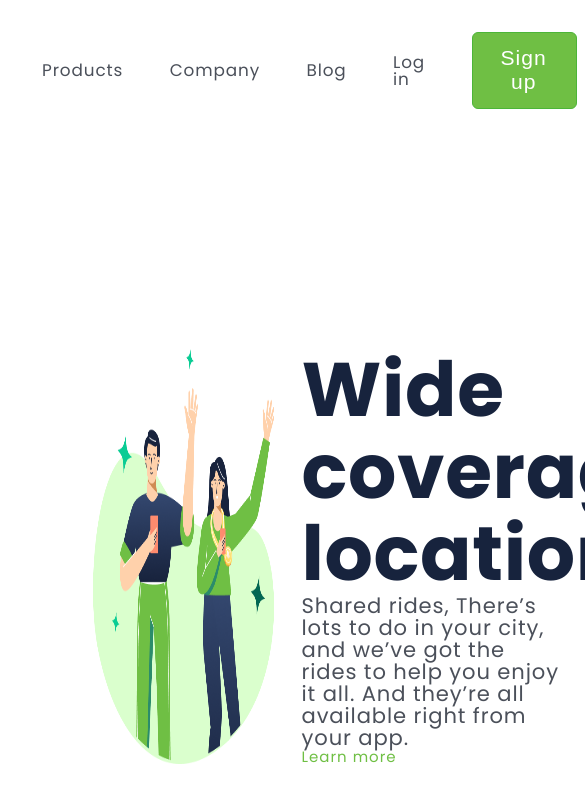
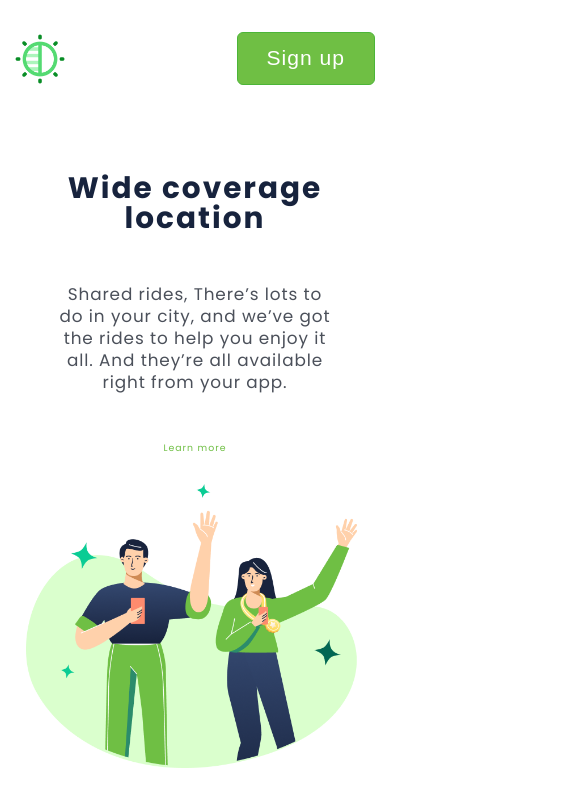
Before and after one commit to arthurdeandradehygino-crypto/Wide-Coverage-Location, a plain HTML site: page index.html in a window 390 px wide. Shown: the top 806 px of the page, 585 px wide, since content can reach past the window. Drawn offline with Linux system fonts and the light colour scheme.

Commit message:
Mobile layout finished

```diff
--- a/assets/css/pages/home.css
+++ b/assets/css/pages/home.css
@@ -28,6 +28,7 @@
     display: flex;
     justify-content: space-between;
     align-items: flex-start;
+
 }
 
 .menu-nav-list {
@@ -43,7 +44,7 @@
 .menu-dark-light-mode {
 
     display: flex;
-    margin-top: 2rem;
+     margin-top: 2rem;
     margin-right: 2.625rem;
     align-items: center;
 
@@ -124,7 +125,7 @@
 
 .menu-dark-light-mode-icon {
 
-    width: 3.5em;
+    width: 8vh;
     height: auto;
 
 }
@@ -136,12 +137,14 @@
 
 .main-content {
 
-    display: grid;
-    grid-template-columns: 1fr 1fr;
+    display: flex;
+    flex-wrap: wrap-reverse;
     justify-content: space-evenly;
     align-content: space-around;
+     align-items: center;
+        gap: 2rem;
 
-
+margin-bottom: auto;
 }
 
 .main-img {
@@ -152,10 +155,11 @@
 
 .img {
 
-    margin-left: 70px;
+
     display: flex;
     justify-content: center;
     align-content: center;
+flex: 1 1 500px;
 
 
 
@@ -166,7 +170,9 @@
 
     display: grid;
     grid-template-rows: auto auto auto;
-    align-content: space-between;
+    align-content: space-evenly;
+    flex: 1 1 500px;
+        gap: 3.125rem;
 
 
 
@@ -177,9 +183,9 @@
 
     width: 100%;
     color: var(--font-main-color-d);
-    line-height: 5.125rem;
-    letter-spacing: 0.6px;
-    font-size: 9vh;
+    line-height: 4.125rem;
+    letter-spacing: 0.038rem;
+    font-size: 4vw;
     font-weight: bold;
 
 
@@ -189,8 +195,8 @@
 
     width: 70%;
     color: var(--font-text-color-d);
-    font-size: 2.5vh;
-    line-height: 1.375rem;
+    font-size: 1.3vw;
+        line-height: 1.5rem;
     letter-spacing: 0.88px;
 
 
@@ -200,7 +206,105 @@
 
     color: var(--bg-main-link-button-color-d);
     text-decoration: none;
-    font-size: 15px;
-    letter-spacing: 1px;
+    font-size: 1.2vw;
+    letter-spacing: 0.063rem;
 
 }
+
+
+@media screen and (max-width: 1031px){
+
+.main-content{
+
+    align-content: center;
+
+}
+
+
+
+.nav-link{
+
+display: none;
+
+}
+
+.img{
+
+  margin-left: 0;
+}
+
+.main-img{
+
+width: 40vh;
+
+
+
+}
+
+.div-text-content{
+
+justify-items: center;
+
+}
+
+.main-title {
+
+    width: 70%;
+    color: var(--font-main-color-d);
+    line-height: 1.875rem;
+    letter-spacing: 0.125rem;
+    font-size: 3.5vh;
+    font-weight: bold;
+    text-align: center;
+
+}
+
+.main-paragraph {
+
+    width: 70%;
+    color: var(--font-text-color-d);
+    font-size: 2vh;
+    line-height: 1.375rem;
+    letter-spacing: 0.88px;
+    text-align: center;
+
+}
+
+
+.main-link {
+
+    color: var(--bg-main-link-button-color-d);
+    text-decoration: none;
+    font-size: 2.4vw;
+    letter-spacing: 0.063rem;
+
+}
+
+nav{
+
+order:1;
+
+}
+
+.menu-nav-button{
+
+    margin-right: 0.938rem;
+
+
+}
+
+.menu-dark-light-mode{
+
+margin-top: 1.5rem
+
+}
+
+
+
+
+
+
+
+
+
+}
--- a/index.html
+++ b/index.html
@@ -26,11 +26,11 @@
 
                 <ul cLass="menu-nav-list">
 
-                    <li class="menu-nav-item"> <a href="" class="menu-nav-link"> Products </a> </li>
-                    <li class="menu-nav-item"> <a href="" class="menu-nav-link"> Company </a> </li>
-                    <li class="menu-nav-item"> <a href="" class="menu-nav-link"> Blog </a> </li>
-                    <li class="menu-nav-item"> <a href="" class="menu-nav-link"> Log in </a> </li>
-                    <li class="menu-nav-item"> <button class="menu-nav-button"> Sign up </button> </li>
+                    <li class="menu-nav-item nav-link" > <a href="" class="menu-nav-link"> Products </a> </li>
+                    <li class="menu-nav-item nav-link" > <a href="" class="menu-nav-link"> Company </a> </li>
+                    <li class="menu-nav-item nav-link" > <a href="" class="menu-nav-link"> Blog </a> </li>
+                    <li class="menu-nav-item nav-link" > <a href="" class="menu-nav-link"> Log in </a> </li>
+                    <li class="menu-nav-item" > <button class="menu-nav-button"> Sign up </button> </li>
 
                 </ul>
 
```
